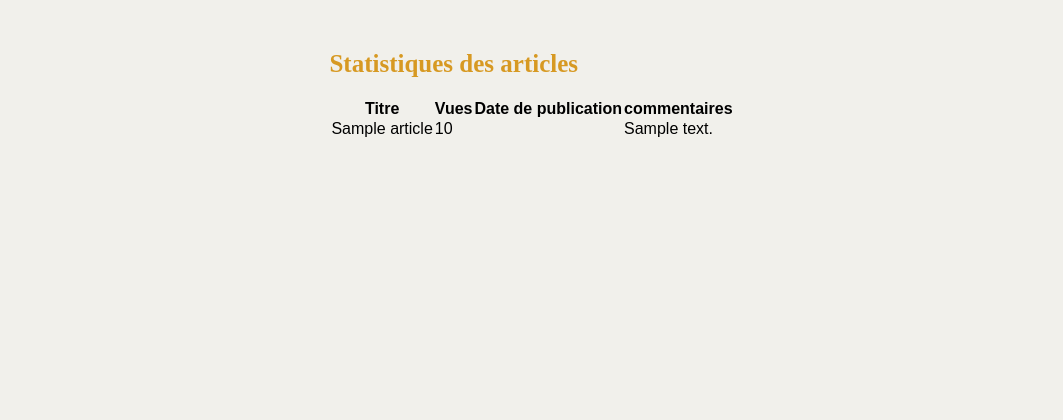
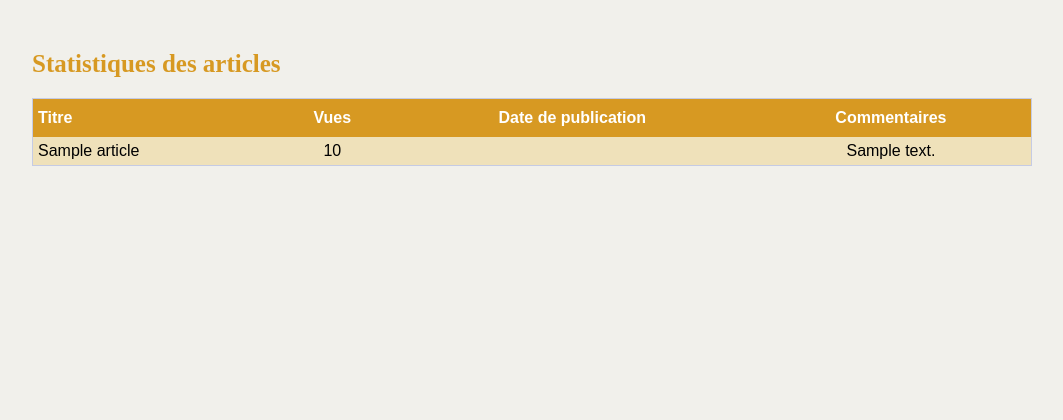
Before and after one commit to yo-nicolai/p5-blog-emilie_forteroche, a PHP site: template views/templates/monitoring.php in a window 1280 px wide. Shown: the part 211-631 px from the top of the page, without its empty margins (108-1171 px from the left). Run offline with PHP 8.4, Linux system fonts and the light colour scheme; the template is opened without the code that fills it: most values are stand-ins (such as "Sample title", 1, 10 or a date in 2020); data that the repository does not hold is empty; some web fonts are replaced.

Commit message:
Ajout du style pour le tableau de la page monitoring

```diff
--- a/css/style.css
+++ b/css/style.css
@@ -363,3 +363,40 @@ footer {
     color: white;
     background-color: var(--headerColor);
 }
+
+
+/**
+* Page Monitoring
+*/
+.monitoring {
+    width: 100%;
+}
+
+.monitoring th {
+    background-color: var(--headerColor);
+    color: white;
+    padding: 10px;
+}
+
+.monitoring td {
+    padding: 5px;
+}
+
+.monitoring tbody tr:nth-child(odd) {
+    background-color: var(--headerPaleColor);
+}
+
+.monitoring table {
+    width: 100%;
+    border-collapse: collapse;
+    border: 1px solid var(--quoteColor);
+}
+
+.monitoring .tableTextAlignLeft {
+    text-align: start;
+    padding-left: 5px;
+}
+
+.monitoring .tableContentCenter {
+    text-align: center;
+}
--- a/views/templates/monitoring.php
+++ b/views/templates/monitoring.php
@@ -3,19 +3,19 @@
     <table>
         <thead>
             <tr>
-                <th>Titre</th>
-                <th>Vues</th>
-                <th>Date de publication</th>
-                <th>commentaires</th>
+                <th class="tableTextAlignLeft">Titre</th>
+                <th class="tableContentCenter">Vues</th>
+                <th class="tableContentCenter">Date de publication</th>
+                <th class="tableContentCenter">Commentaires</th>
             </tr>
         </thead>
         <tbody>
             <?php foreach ($articles as $article) { ?>
                 <tr>
-                    <td><?= $article->getTitle() ?></td>
-                    <td><?= $article->getViews() ?></td>
-                    <td><?= ucfirst(Utils::convertDateToFrenchFormat($article->getDateCreation())) ?></td>
-                    <td><?= $article->getNbComments() ?></td>
+                    <td class="tableTextAlignLeft"><?= $article->getTitle() ?></td>
+                    <td class="tableContentCenter"><?= $article->getViews() ?></td>
+                    <td class="tableContentCenter"><?= ucfirst(Utils::convertDateToFrenchFormat($article->getDateCreation())) ?></td>
+                    <td class="tableContentCenter"><?= $article->getNbComments() ?></td>
                 </tr>
             <?php } ?>
         </tbody>
```
